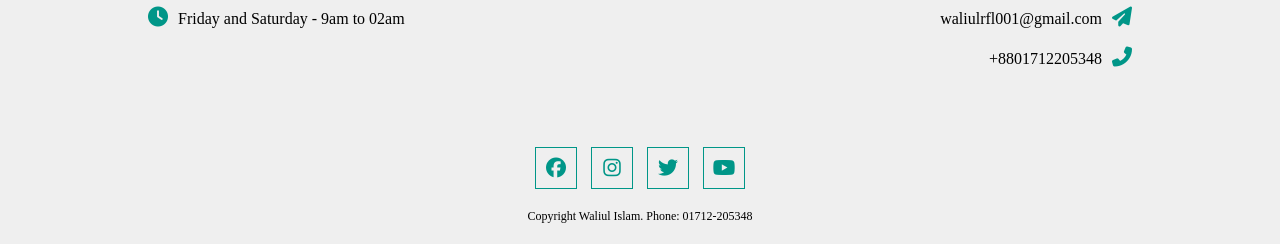
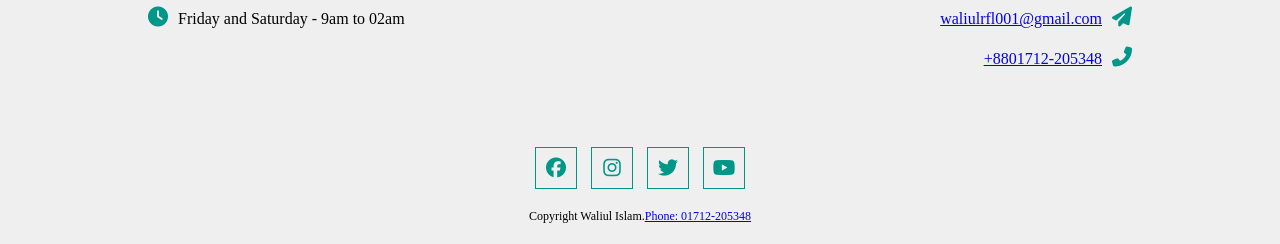
Before and after one commit to Waliulbd/website3, a plain HTML site: page index.html in a window 1280 px wide. Shown: the part 4211-4455 px from the top of the page. Drawn offline with Linux system fonts and the light colour scheme; some packages are replaced by stand-ins of ours; a script that the page names is missing.

Commit message:
Add something

```diff
--- a/index.html
+++ b/index.html
@@ -250,8 +250,8 @@
 	<div class="footer-right">
 	  <h1>Get In Touch</h1>
 	    <p>Bishnudia, EB, Kushtia,Bangladesh.<i class="fas fa-map-marker-alt"></i></p>
-		<p>waliulrfl001@gmail.com<i class="fas fa-paper-plane"></i></p>
-	    <p>+8801712205348<i class="fas fa-phone-alt"></i></p>
+		<p><a href="mailto:waliulrfl001@gmail.com">waliulrfl001@gmail.com</a><i class="fas fa-paper-plane"></i></p>
+	    <p> <a href="tel:+8801712205348">+8801712-205348</a><i class="fas fa-phone-alt"></i></p>
 	</div>
   </div>
 
@@ -260,7 +260,7 @@
   <a href="https://www.instagram.com/p/BnZAkRalCcM/?utm_source=ig_web_copy_link"> <i class="fab fa-instagram"></i></a>
   <a href="https://mobile.twitter.com/waliul8"> <i class="fab fa-twitter"></i></a>
    <a href="https://www.youtube.com/channel/UC00gJCm9IuCkCiI99H81sVA"> <i class="fab fa-youtube"></i></a>
-	 <p>Copyright Waliul Islam. Phone: 01712-205348</p>
+	 <p>Copyright Waliul Islam.<a href="tel:+8801712205348">Phone: 01712-205348</a></p>
 	</div>
 
 
```
